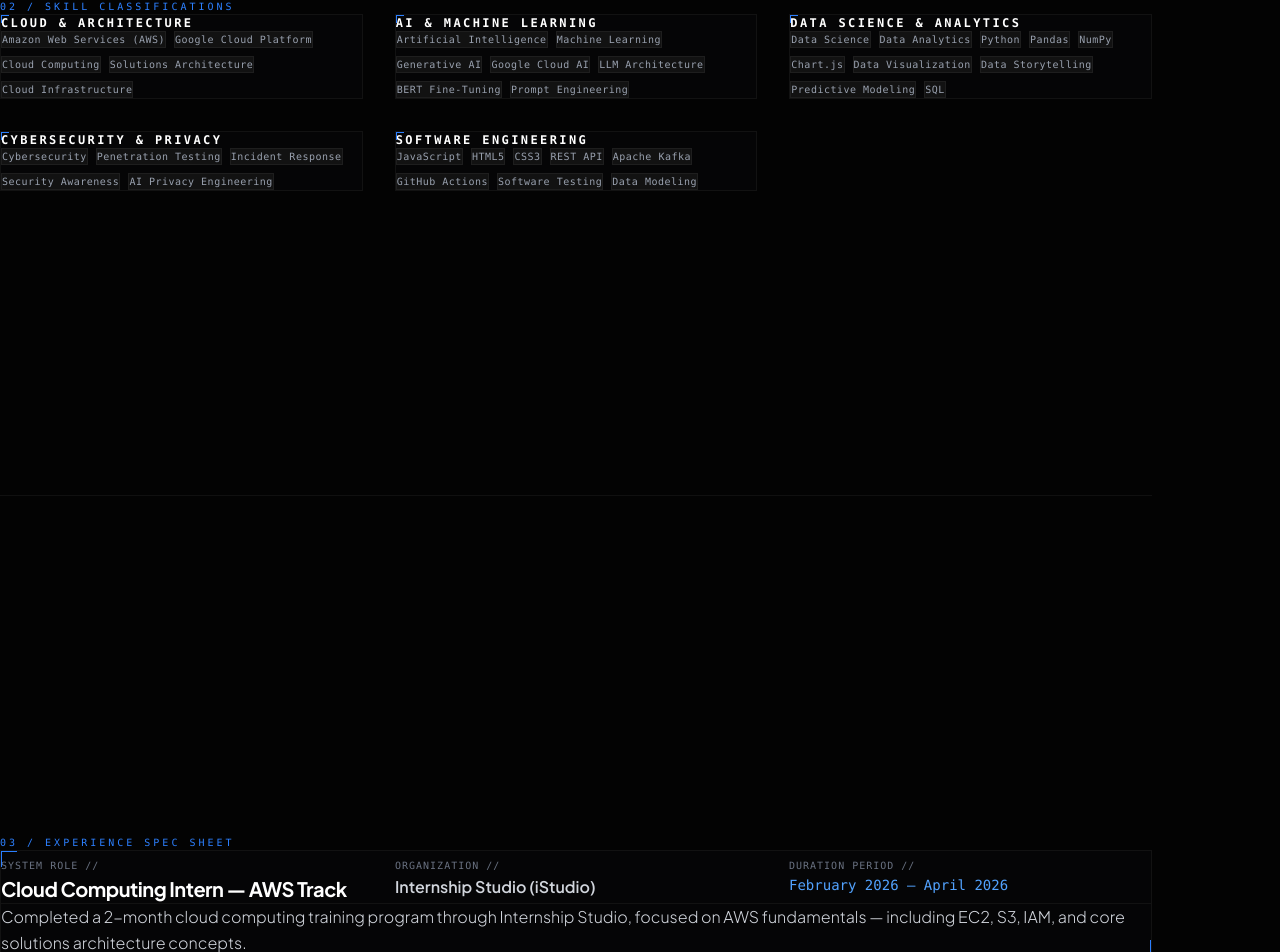
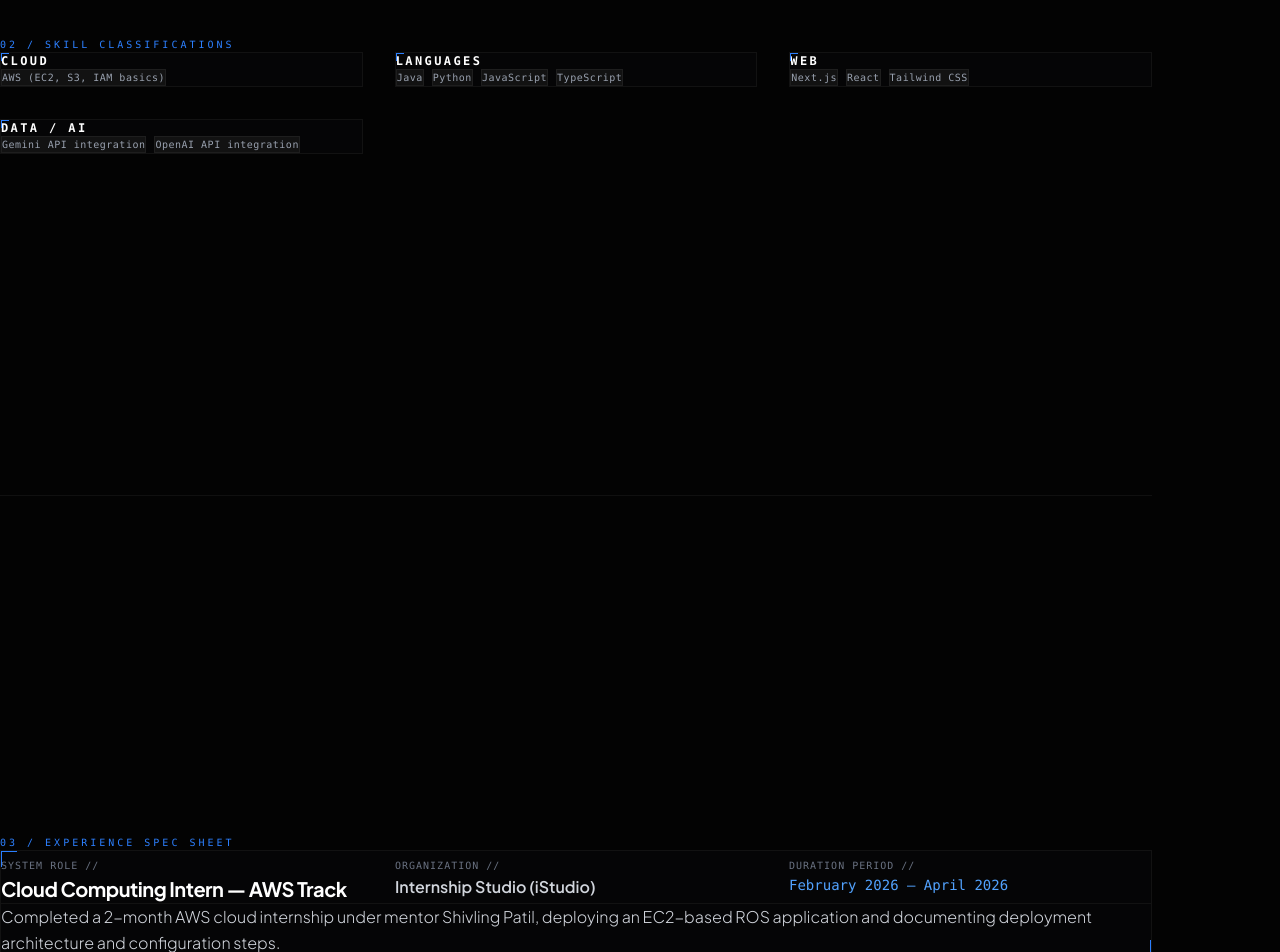
Before and after one commit to Saatvik-G/Saatvik-Gupta, a Next.js app: page / in a window 1280 px wide. Shown: the part 1907-2859 px from the top of the page. Built offline with nearby package versions, Linux system fonts and the light colour scheme.

Commit message:
Content: Simplify profile bio copy, verify 5 active projects, format skills categories, select top 5 certifications, revise AWS ROS EC2 description, and clean footer brand list

```diff
--- a/src/app/page.tsx
+++ b/src/app/page.tsx
@@ -435,8 +435,7 @@ export default function Home() {
 
         {/* Footer */}
         <footer className="py-12 border-t border-white/5 text-[10px] font-mono text-gray-600 flex justify-between">
-          <span>© {new Date().getFullYear()} Saatvik Gupta.</span>
-          <span>LV • GTA VI • NIKE • VERCEL • KOENIGSEGG Synthesis</span>
+          <span>© {new Date().getFullYear()} Saatvik Gupta. All rights reserved.</span>
         </footer>
 
       </div>
--- a/src/data/resumeData.json
+++ b/src/data/resumeData.json
@@ -3,7 +3,7 @@
     "name": "Saatvik Gupta",
     "subtitle": "CS Student | Cloud • AI • Data Analytics • Cybersecurity",
     "tagline": "\"Curiosity is my compass. Consistency is my habit.\"",
-    "bio": "Hi, I'm Saatvik — a 3rd year Computer Science student who believes the best way to learn is by actually doing. I don't wait for opportunities to come — I go out and create them. Passionate about using technology to solve real problems and create meaningful impact. Still finding my path, and I think that's okay — curiosity is my compass and consistency is my habit. Open to internships, collaborations, and opportunities.",
+    "bio": "Hi, I'm Saatvik — a 3rd year Computer Science student who believes the best way to learn is by actually doing. I don't wait for opportunities to come — I go out and create them. Passionate about using technology to solve real problems and create meaningful impact. Exploring the intersection of Cloud, AI, and Data — building real things while I figure out where I go deep. Open to internships, collaborations, and opportunities.",
     "email": "saatvikgupta2006@gmail.com",
     "linkedin": "https://www.linkedin.com/in/saatvik-gupta-ab7598351",
     "github": "https://github.com/Saatvik-G",
@@ -11,12 +11,12 @@
   },
   "metrics": [
     {
-      "value": "9+",
-      "label": "Projects Built"
+      "value": "5",
+      "label": "Selected Projects"
     },
     {
-      "value": "17",
-      "label": "Certifications"
+      "value": "5",
+      "label": "Curated Certifications"
     },
     {
       "value": "3rd",
@@ -32,7 +32,7 @@
       "role": "Cloud Computing Intern — AWS Track",
       "company": "Internship Studio (iStudio)",
       "duration": "February 2026 – April 2026",
-      "description": "Completed a 2-month cloud computing training program through Internship Studio, focused on AWS fundamentals — including EC2, S3, IAM, and core solutions architecture concepts."
+      "description": "Completed a 2-month AWS cloud internship under mentor Shivling Patil, deploying an EC2-based ROS application and documenting deployment architecture and configuration steps."
     }
   ],
   "projects": [
@@ -44,34 +44,25 @@
       "liveUrl": "https://saatvik-g.github.io/Carbon-Footprint-Awareness-Platform/",
       "gradient": "from-emerald-500/20 via-teal-500/10 to-transparent",
       "category": "Utilities",
-      "status": "Shipped",
-      "detailedSpecs": {
-        "architecture": "Client-side SPAs utilizing vanilla layouts.",
-        "milestones": [
-          "Phase 1: UI Wireframing & Grid Setup",
-          "Phase 2: LocalStorage Integration & State Sync",
-          "Phase 3: Chart.js Dashboard Visualizer"
-        ],
-        "techLog": "Optimized paint threads by compiling vector assets as raw inline SVGs."
-      }
+      "status": "Shipped"
     },
     {
-      "name": "Task Tracker Board",
+      "name": "Student Task Tracker",
       "description": "An interactive task workspace with columns, categorization, status toggles, priority tags, and statistics dashboards. Keeps data synced locally for seamless client-side planning.",
       "tags": ["HTML5", "CSS3", "JavaScript", "localStorage"],
       "githubUrl": "https://github.com/Saatvik-G/Task-Tracker.git",
-      "gradient: ": "from-cyan-500/20 via-blue-500/10 to-transparent",
+      "gradient": "from-cyan-500/20 via-blue-500/10 to-transparent",
       "category": "Utilities",
-      "status": "Shipped",
-      "detailedSpecs": {
-        "architecture": "Local-first storage board modeling Kanban card columns.",
-        "milestones": [
-          "Phase 1: Status Category Column layouts",
-          "Phase 2: Drag/drop state assertions & local storage triggers",
-          "Phase 3: Status counts & task progress counters"
-        ],
-        "techLog": "Isolated client local sync calls inside unified wrapper functions."
-      }
+      "status": "Shipped"
+    },
+    {
+      "name": "Unix Shell (Coursework)",
+      "description": "A custom command-line interpreter implementing core shell processes, environment variables mapping, file descriptor redirections, and foreground/background task execution.",
+      "tags": ["C", "Unix API", "Systems Programming"],
+      "githubUrl": "https://github.com/Saatvik-G",
+      "gradient": "from-amber-500/20 via-orange-500/10 to-transparent",
+      "category": "Utilities",
+      "status": "Shipped"
     },
     {
       "name": "Jack&Trades",
@@ -81,16 +72,7 @@
       "gradient": "from-blue-500/20 via-indigo-500/10 to-transparent",
       "category": "Full-Stack",
       "status": "In-Progress",
-      "roadmap": "Phase 1: Architecture Development",
-      "detailedSpecs": {
-        "architecture": "Split-tier router platform calling Gemini serverless models.",
-        "milestones": [
-          "Phase 1: Base Next.js routing & visual structure config",
-          "Phase 2: Gemini API tokens & server endpoints setup",
-          "Phase 3: Interdisciplinary matching algorithms execution"
-        ],
-        "techLog": "Leveraged Next.js dynamic routing to lazy-load resource graphs."
-      }
+      "roadmap": "Phase 1: Architecture Development"
     },
     {
       "name": "EchoVerse (Music Recommendation)",
@@ -100,152 +82,32 @@
       "gradient": "from-purple-500/20 via-pink-500/10 to-transparent",
       "category": "AI & Data Science",
       "status": "In-Progress",
-      "roadmap": "Phase 1: API Integrations",
-      "detailedSpecs": {
-        "architecture": "REST Client mapping sound characteristics against metadata indices.",
-        "milestones": [
-          "Phase 1: Last.fm & MusicBrainz endpoint mapping",
-          "Phase 2: OpenAI user query mood classification engine",
-          "Phase 3: Recommendation caching & client views"
-        ],
-        "techLog": "Decoupled component nodes to allow direct API calls."
-      }
-    },
-    {
-      "name": "Plagiarism Checker",
-      "description": "An algorithm-driven text analysis tool calculating document similarity ratios using TF-IDF vectorization and cosine similarity to compare multiple files and flag similarities.",
-      "tags": ["Python", "NLTK", "Flask", "NLP"],
-      "githubUrl": "https://github.com/Saatvik-G/Plagiarism-Checker",
-      "gradient": "from-red-500/20 via-amber-500/10 to-transparent",
-      "category": "AI & Data Science",
-      "status": "Shipped",
-      "detailedSpecs": {
-        "architecture": "Text parsing calculator hosted on a Flask interface.",
-        "milestones": [
-          "Phase 1: Tokenizer & NLTK preprocessing steps",
-          "Phase 2: TF-IDF vector calculations and Cosine similarity computation",
-          "Phase 3: Score comparison outputs & PDF matching display"
-        ],
-        "techLog": "Optimized vector parsing memory profiles by lazy-loading tooltips."
-      }
-    },
-    {
-      "name": "Mean-Variance-Std Dev Calculator",
-      "description": "A mathematical statistics tool built with NumPy that converts array streams into 3x3 matrices, calculating values of mean, variance, standard deviation, max, min, and sum across rows and columns.",
-      "tags": ["Python", "NumPy", "Data Science"],
-      "githubUrl": "https://github.com/Saatvik-G/Mean-Variance-St.-Deviation-Calculator",
-      "gradient": "from-yellow-500/20 via-orange-500/10 to-transparent",
-      "category": "AI & Data Science",
-      "status": "Shipped",
-      "detailedSpecs": {
-        "architecture": "Data analytics pipeline mapping mathematical indices.",
-        "milestones": [
-          "Phase 1: Dimension validation checks & shape manipulation",
-          "Phase 2: Mean, variance, and statistics computation",
-          "Phase 3: CLI outputs matching requirements"
-        ],
-        "techLog": "Direct NumPy calculations bypass row loops for speed."
-      }
-    },
-    {
-      "name": "Cryptographic Encoder-Decoder",
-      "description": "A security utility program implementing customizable cryptography keys to encode and decode sensitive text messages, keeping calculations local and secure.",
-      "tags": ["Python", "Cryptography", "Security"],
-      "githubUrl": "https://github.com/Saatvik-G/Encoder-Decoder",
-      "gradient": "from-indigo-500/20 via-purple-500/10 to-transparent",
-      "category": "Utilities",
-      "status": "Shipped",
-      "detailedSpecs": {
-        "architecture": "CLI utility applying cryptographic key translations.",
-        "milestones": [
-          "Phase 1: Custom mapping key algorithms setup",
-          "Phase 2: Text character encoding loops",
-          "Phase 3: Verification decoding checks"
-        ],
-        "techLog": "Applied safe buffer scans to prevent variable overflows."
-      }
-    },
-    {
-      "name": "Random Password Generator",
-      "description": "A high-security client-side web utility that generates cryptographically secure, randomized keys. Users can customize length, caps, numbers, and symbols.",
-      "tags": ["HTML5", "CSS3", "JavaScript", "Security"],
-      "githubUrl": "https://github.com/Saatvik-G/Random-Password-Generator",
-      "gradient": "from-fuchsia-500/20 via-pink-500/10 to-transparent",
-      "category": "Utilities",
-      "status": "Shipped",
-      "detailedSpecs": {
-        "architecture": "Client browser page computing secure random strings.",
-        "milestones": [
-          "Phase 1: Visual config checks (caps, numbers, symbols)",
-          "Phase 2: Secure random generator calculations",
-          "Phase 3: Clipboard copying script setup"
-        ],
-        "techLog": "Used window.crypto.getRandomValues for true cryptographic security."
-      }
-    },
-    {
-      "name": "Snake-Water-Gun Game",
-      "description": "An interactive game of Snake-Water-Gun featuring a gameplay session loop, score statistics tracking, and interactive computer selection rules.",
-      "tags": ["Python", "Algorithms", "Game Dev"],
-      "githubUrl": "https://github.com/Saatvik-G/Snake-Water-Gun-Game",
-      "gradient": "from-green-500/20 via-emerald-500/10 to-transparent",
-      "category": "Utilities",
-      "status": "Shipped",
-      "detailedSpecs": {
-        "architecture": "State game loop calculating rule victories.",
-        "milestones": [
-          "Phase 1: Interactive options config",
-          "Phase 2: Random computer option picker",
-          "Phase 3: Points tabulation & continue query loop"
-        ],
-        "techLog": "Sanitized character scans to prevent invalid selections."
-      }
+      "roadmap": "Phase 1: API Integrations"
     }
   ],
   "skills": [
     {
-      "title": "Cloud & Architecture",
-      "description": "Designing scalable, secure, and reliable virtual systems.",
-      "skills": ["Amazon Web Services (AWS)", "Google Cloud Platform", "Cloud Computing", "Solutions Architecture", "Cloud Infrastructure"]
+      "title": "Cloud",
+      "skills": ["AWS (EC2, S3, IAM basics)"]
     },
     {
-      "title": "AI & Machine Learning",
-      "description": "Training model architectures and integrating intelligence.",
-      "skills": ["Artificial Intelligence", "Machine Learning", "Generative AI", "Google Cloud AI", "LLM Architecture", "BERT Fine-Tuning", "Prompt Engineering"]
+      "title": "Languages",
+      "skills": ["Java", "Python", "JavaScript", "TypeScript"]
     },
     {
-      "title": "Data Science & Analytics",
-      "description": "Processing list data streams and building calculations.",
-      "skills": ["Data Science", "Data Analytics", "Python", "Pandas", "NumPy", "Chart.js", "Data Visualization", "Data Storytelling", "Predictive Modeling", "SQL"]
+      "title": "Web",
+      "skills": ["Next.js", "React", "Tailwind CSS"]
     },
     {
-      "title": "Cybersecurity & Privacy",
-      "description": "Auditing compliance and protecting digital operations.",
-      "skills": ["Cybersecurity", "Penetration Testing", "Incident Response", "Security Awareness", "AI Privacy Engineering"]
-    },
-    {
-      "title": "Software Engineering",
-      "description": "Building modern APIs and pipelines.",
-      "skills": ["JavaScript", "HTML5", "CSS3", "REST API", "Apache Kafka", "GitHub Actions", "Software Testing", "Data Modeling"]
+      "title": "Data / AI",
+      "skills": ["Gemini API integration", "OpenAI API integration"]
     }
   ],
   "certifications": [
-    { "title": "Google Cloud Generative AI Leader: ML Lifecycle & Google Cloud Tools", "issuer": "Infosys Springboard", "date": "June 2026", "category": "AI & ML" },
-    { "title": "Data Analysis with Python (300 hrs)", "issuer": "freeCodeCamp", "date": "April 2026", "category": "Data" },
-    { "title": "Tata GenAI Powered Data Analytics Job Simulation", "issuer": "Forage", "date": "February 2026", "category": "Data" },
-    { "title": "JPMorgan Chase Software Engineering Job Simulation", "issuer": "Forage", "date": "January 2026", "category": "Software Eng" },
-    { "title": "British Airways Data Science Job Simulation", "issuer": "Forage", "date": "July 2026", "category": "Data" },
-    { "title": "Deloitte Data Analytics Job Simulation", "issuer": "Forage", "date": "June 2026", "category": "Data" },
+    { "title": "AWS Internship Training Completion Certificate", "issuer": "Internship Studio", "date": "April 2026", "category": "Cloud" },
+    { "title": "Java (Basic) Certificate", "issuer": "HackerRank", "date": "August 2025", "category": "Languages" },
     { "title": "AWS Solutions Architecture Job Simulation", "issuer": "Forage", "date": "January 2026", "category": "Cloud" },
-    { "title": "Goldman Sachs Operations Job Simulation", "issuer": "Forage", "date": "January 2026", "category": "Software Eng" },
-    { "title": "AIGP: AI Privacy Engineering, Sensitive Data & Controller Obligations", "issuer": "Infosys Springboard", "date": "June 2026", "category": "Cybersecurity" },
-    { "title": "AI Fundamentals: Foundations for Understanding AI", "issuer": "IBM SkillsBuild", "date": "June 2026", "category": "AI & ML" },
-    { "title": "Introduction to Data Science", "issuer": "Cisco Networking Academy", "date": "February 2026", "category": "Data" },
-    { "title": "Commonwealth Bank Introduction to Cybersecurity", "issuer": "Forage", "date": "April 2026", "category": "Cybersecurity" },
-    { "title": "Quantium Software Engineering Job Simulation", "issuer": "Forage", "date": "June 2026", "category": "Software Eng" },
-    { "title": "Innovating with Google Cloud AI", "issuer": "Google Cloud", "date": "February 2026", "category": "AI & ML" },
-    { "title": "Wells Fargo Software Engineering Job Simulation", "issuer": "Forage", "date": "July 2026", "category": "Software Eng" },
-    { "title": "AWS Internship Training", "issuer": "Internship Studio", "date": "April 2026", "category": "Cloud" },
-    { "title": "Python (Basic)", "issuer": "HackerRank", "date": "August 2025", "category": "Data" }
+    { "title": "Google Cloud Generative AI Leader: ML Lifecycle & Google Cloud Tools", "issuer": "Infosys Springboard", "date": "June 2026", "category": "Data / AI" },
+    { "title": "Data Analysis with Python (300 hrs)", "issuer": "freeCodeCamp", "date": "April 2026", "category": "Data / AI" }
   ]
 }
```
